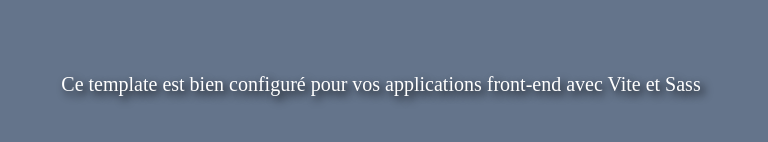
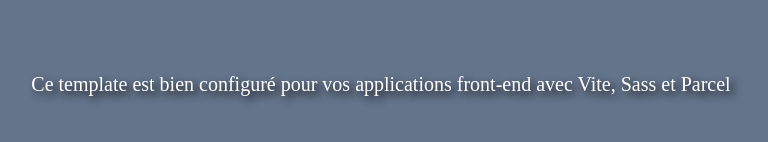
Before and after one commit to LydiePluvinage/template-frontend-vite-sass, a React (Vite) app: page / in a window 1280 px wide. Shown: the part 316-458 px from the top of the page, without its empty margins (259-1027 px from the left). Built offline with nearby package versions, Linux system fonts and the light colour scheme.

Commit message:
Vercel configured

```diff
--- a/package.json
+++ b/package.json
@@ -8,7 +8,8 @@
     "preview": "vite preview",
     "lint": "echo '----- Checking Frontend...' && prettier --debug-check . && eslint --ext .jsx . && echo '----- Done!'",
     "fix": "prettier --write . && eslint --fix --ext .jsx .",
-    "prepare": "husky install"
+    "prepare": "husky install",
+    "deploy": "npm run build && npx vercel ./dist"
   },
   "dependencies": {
     "autoprefixer": "^10.4.4",
--- a/src/App.jsx
+++ b/src/App.jsx
@@ -1,10 +1,11 @@
 import "./App.scss";
+
 function App() {
   return (
     <div className="app">
       <p className="app__text">
-        Ce template est bien configuré pour vos applications front-end avec Vite
-        et Sass
+        Ce template est bien configuré pour vos applications front-end avec
+        Vite, Sass et Parcel
       </p>
     </div>
   );
```
